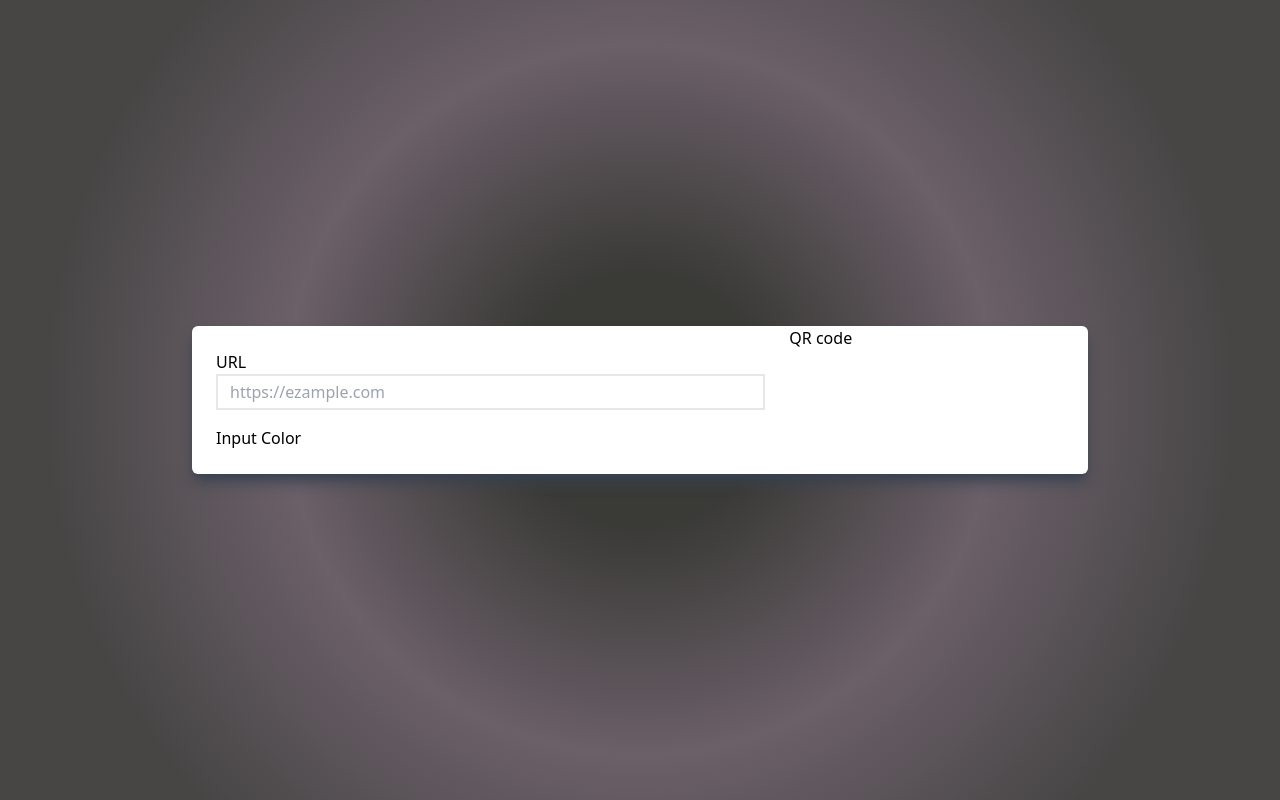
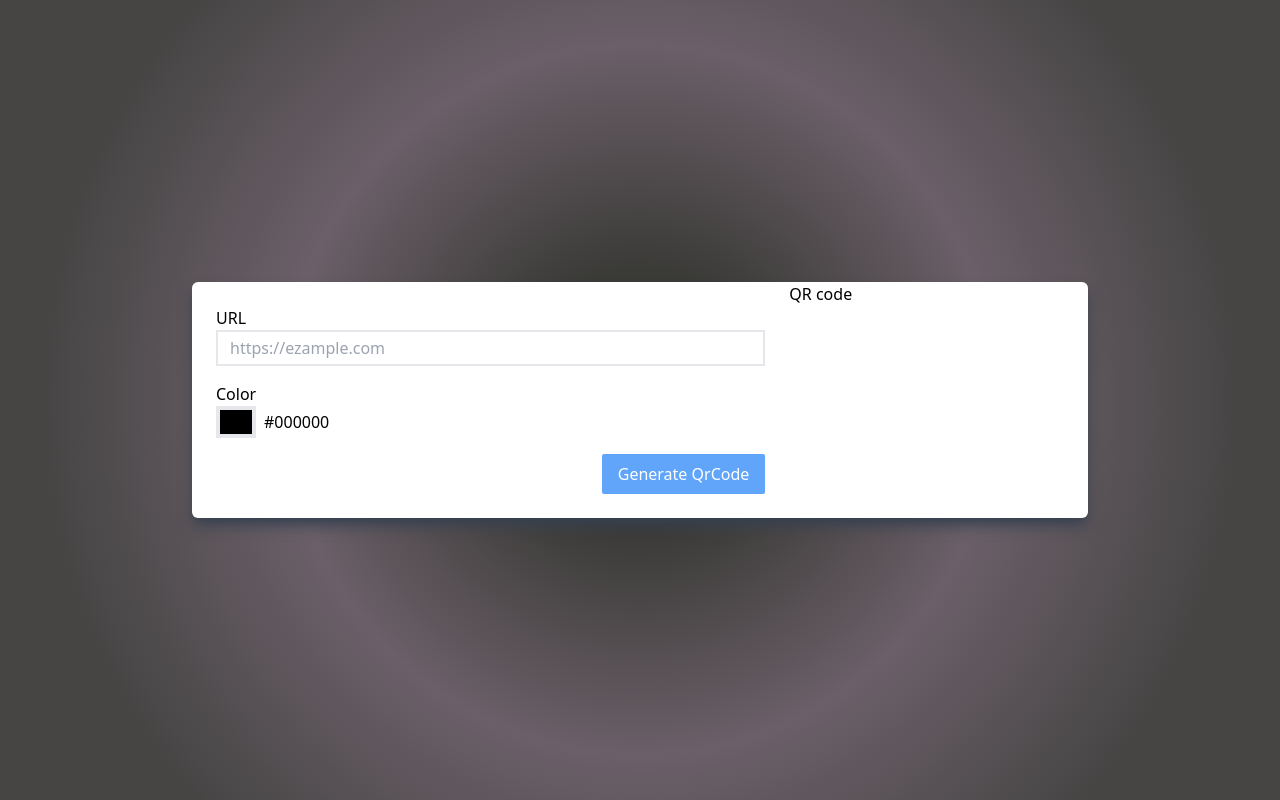
Before and after one commit to Chimoha31/QrCode_Generator, a React (Create React App) app: page / in a window 1280 px wide. Built offline with nearby package versions, Linux system fonts and the light colour scheme; the HTML template or start-up script is replaced by a standard one.

Commit message:
Implement form

```diff
--- a/src/App.css
+++ b/src/App.css
@@ -1,7 +1,6 @@
 .base_background1 {
   position: relative;
   height: 100vh;
-  background: rgb(48, 48, 51);
   background: radial-gradient(
     circle,
     rgba(51, 51, 48, 0.963) 17%,
--- a/src/App.js
+++ b/src/App.js
@@ -1,15 +1,28 @@
-import React from "react";
+import React, { useState } from "react";
 import "./App.css";
+import { InputContext } from "./components/context/Context";
 import Form from "./components/Form";
 import QrCode from "./components/QrCode";
 
 const App = () => {
+  const [inputValue, setInputValue] = useState({
+    url: "",
+    color: "",
+  });
+
+  const value = {
+    inputValue,
+    setInputValue,
+  };
+
   return (
     <div className="base_background1 flex flex-col justify-center items-center">
       <div className="container max-auto max-w-4xl bg-white rounded-md shadow-lg shadow-gray-700">
         <div className="md:grid md:grid-cols-3">
-          <Form />
-          <QrCode />
+          <InputContext.Provider value={value}>
+            <Form />
+            <QrCode />
+          </InputContext.Provider>
         </div>
       </div>
     </div>
--- a/src/components/Form.jsx
+++ b/src/components/Form.jsx
@@ -1,14 +1,25 @@
-import React from 'react'
-import InputColor from './InputColor'
-import InputForm from './InputForm'
+import React from "react";
+import InputColor from "./InputColor";
+import InputForm from "./InputForm";
 
 const Form = () => {
+
+  const handleClick= () => {
+
+  }
+
   return (
     <div className="grid gap-4 col-span-2 p-6">
       <InputForm />
       <InputColor />
+      <button
+        className="bg-blue-400 hover:bg-blue-500 text-white py-2 px-4 rounded-sm max-w-sm ml-auto"
+        onClick={handleClick}
+      >
+        Generate QrCode
+      </button>
     </div>
-  )
-}
+  );
+};
 
-export default Form
+export default Form;
--- a/src/components/InputColor.jsx
+++ b/src/components/InputColor.jsx
@@ -1,11 +1,38 @@
-import React from 'react'
+import React, { useEffect, useState } from "react";
+import { ChromePicker } from "react-color";
 
 const InputColor = () => {
+  const [color, setColor] = useState("#000000");
+  const [displayColorPicker, setDisplayColorPicker] = useState(false);
+
+  useEffect(() => {
+
+  }, [color]);
+
+  const handleChange = (e) => {
+    setColor(e.hex);
+  };
+
   return (
     <div>
-      Input Color
+      <label className="font-semihold text-md">Color</label>
+
+      <div className="flex items-center gap-2">
+        <div
+          className="w-10 h-8 cursor-pointer border-4"
+          style={{ backgroundColor: color }}
+          // onClick={setDisplayColorPicker(!displayColorPicker)}
+        ></div>
+        <span>{color}</span>
+      </div>
+
+      {displayColorPicker && (
+        <div className="absolute mt-2">
+          <ChromePicker color={color} onChange={handleChange} />
+        </div>
+      )}
     </div>
-  )
-}
+  );
+};
 
-export default InputColor
+export default InputColor;
--- a/src/components/InputForm.jsx
+++ b/src/components/InputForm.jsx
@@ -5,7 +5,6 @@ const InputForm = () => {
     <div>
      <label>URL</label>
      <input type="url" className="border-2 w-full py-1 px-3" placeholder="https://ezample.com" />
-
     </div>
   )
 }
--- a/src/components/context/Context.js
+++ b/src/components/context/Context.js
@@ -1,2 +1,3 @@
+import React from 'react';
 
-const InputContext = React.createContext();
+export const InputContext = React.createContext();
```
